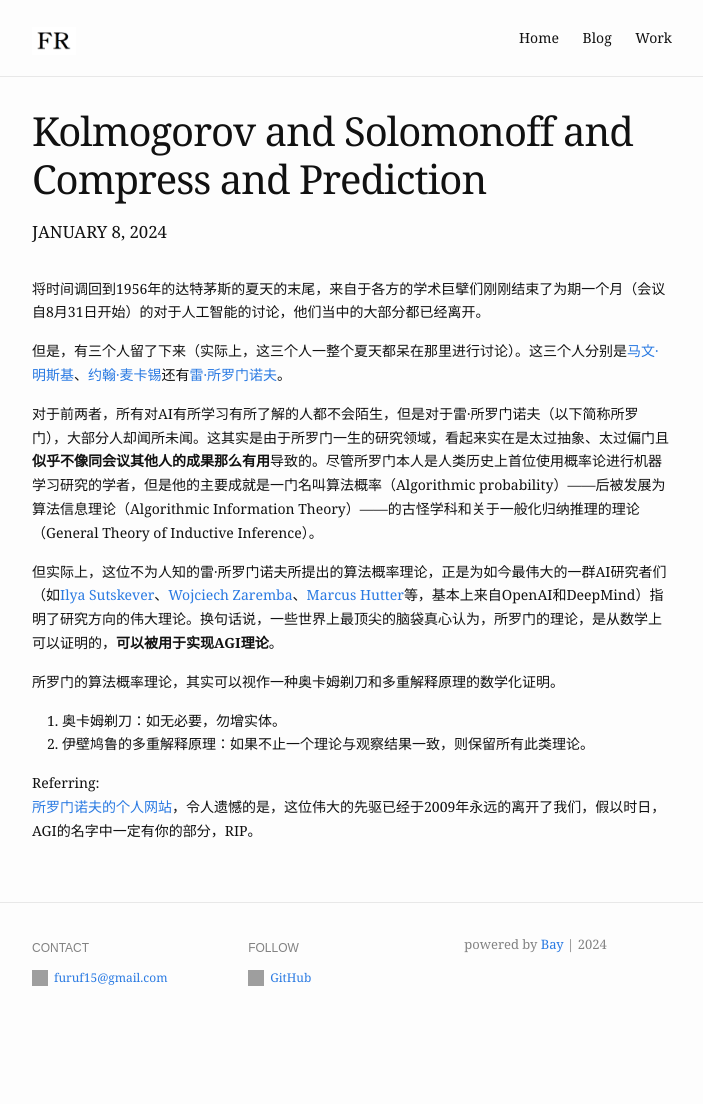
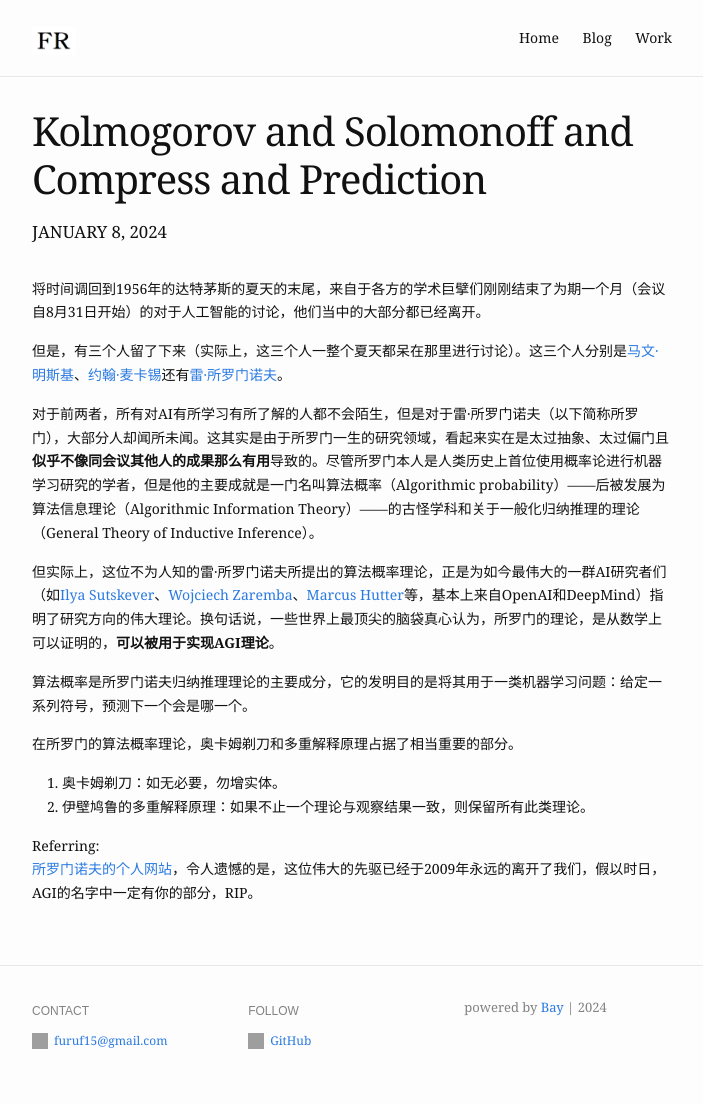
Before and after one commit to FuRuF-11/FuRuF-11.github.io, a Jekyll site: the page built from _posts/2024-01-08-Kolmogorov-and-Solomonoff-and-compress.md, in a window 1280 px wide. Shown: the whole page, without its empty margins (288-991 px from the left). Built offline with Jekyll 4.4.1, drawn with Linux system fonts in a browser that asks for light colours; a script that is not in the unit is left out; before the commit the page ends 1041 px from its top, so only the background shows below that.

Commit message:
modified

```diff
--- a/_posts/2024-01-08-Kolmogorov-and-Solomonoff-and-compress.md
+++ b/_posts/2024-01-08-Kolmogorov-and-Solomonoff-and-compress.md
@@ -13,7 +13,9 @@ blurb: "柯罗格廖夫与所罗门诺夫与压缩与预测"
 
 但实际上，这位不为人知的雷·所罗门诺夫所提出的算法概率理论，正是为如今最伟大的一群AI研究者们（如[Ilya Sutskever](https://en.wikipedia.org/wiki/Ilya_Sutskever)、[Wojciech Zaremba](https://en.wikipedia.org/wiki/Wojciech_Zaremba)、[Marcus Hutter](https://en.wikipedia.org/wiki/Marcus_Hutter)等，基本上来自OpenAI和DeepMind）指明了研究方向的伟大理论。换句话说，一些世界上最顶尖的脑袋真心认为，所罗门的理论，是从数学上可以证明的，**可以被用于实现AGI理论**。
 
-所罗门的算法概率理论，其实可以视作一种奥卡姆剃刀和多重解释原理的数学化证明。
+算法概率是所罗门诺夫归纳推理理论的主要成分，它的发明目的是将其用于一类机器学习问题：给定一系列符号，预测下一个会是哪一个。
+
+在所罗门的算法概率理论，奥卡姆剃刀和多重解释原理占据了相当重要的部分。
 1. 奥卡姆剃刀：如无必要，勿增实体。
 2. 伊壁鸠鲁的多重解释原理：如果不止一个理论与观察结果一致，则保留所有此类理论。
 
```
